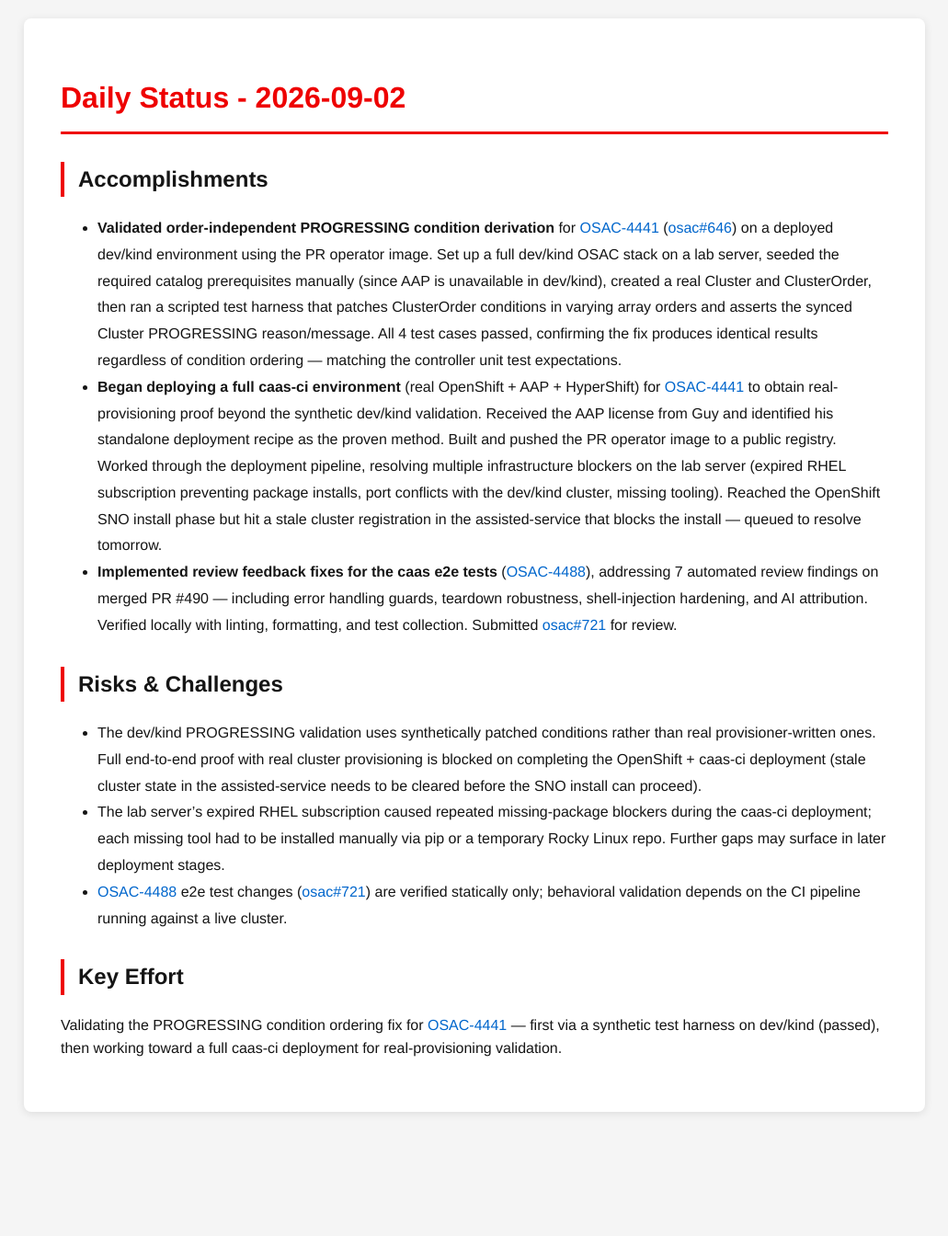
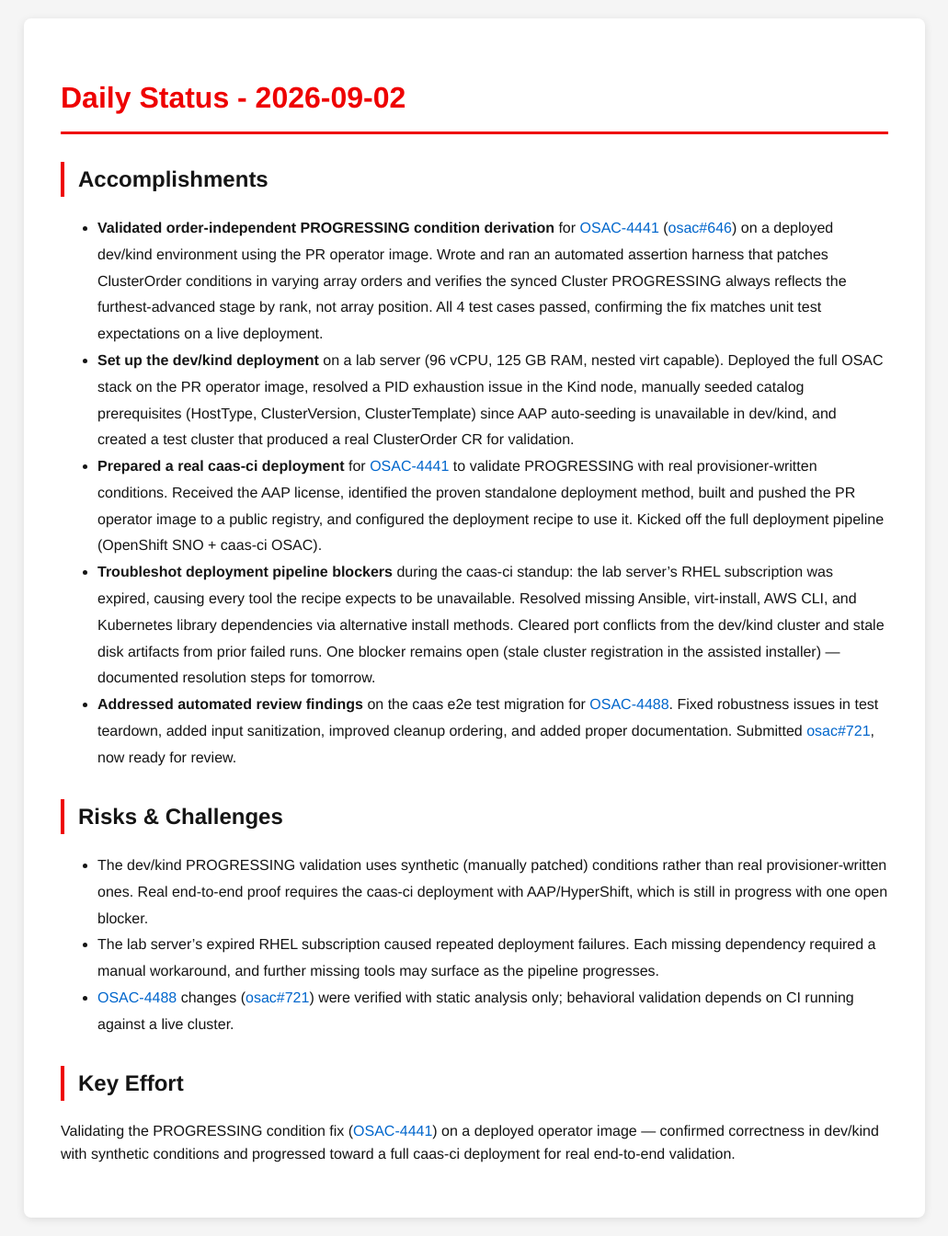
Before and after one commit to tzvatot/daily-status, a Jekyll site: the page built from 2026-09-02.md, in a window 1280 px wide. Shown: the whole page at 92% size, without its empty margins (124-1155 px from the left). Built offline with Jekyll 4.4.1, drawn with Linux system fonts in a browser that asks for light colours; before the commit the page ends 1229 px from its top, so only the background shows below that.

Commit message:
Daily status update - 2026-09-02

```diff
--- a/2026-09-02.md
+++ b/2026-09-02.md
@@ -8,16 +8,18 @@ date: 2026-09-02
 
 ## Accomplishments
 
-- **Validated order-independent PROGRESSING condition derivation** for [OSAC-4441](https://redhat.atlassian.net/browse/OSAC-4441) ([osac#646](https://github.com/osac-project/osac/pull/646)) on a deployed dev/kind environment using the PR operator image. Set up a full dev/kind OSAC stack on a lab server, seeded the required catalog prerequisites manually (since AAP is unavailable in dev/kind), created a real Cluster and ClusterOrder, then ran a scripted test harness that patches ClusterOrder conditions in varying array orders and asserts the synced Cluster PROGRESSING reason/message. All 4 test cases passed, confirming the fix produces identical results regardless of condition ordering — matching the controller unit test expectations.
-- **Began deploying a full caas-ci environment** (real OpenShift + AAP + HyperShift) for [OSAC-4441](https://redhat.atlassian.net/browse/OSAC-4441) to obtain real-provisioning proof beyond the synthetic dev/kind validation. Received the AAP license from Guy and identified his standalone deployment recipe as the proven method. Built and pushed the PR operator image to a public registry. Worked through the deployment pipeline, resolving multiple infrastructure blockers on the lab server (expired RHEL subscription preventing package installs, port conflicts with the dev/kind cluster, missing tooling). Reached the OpenShift SNO install phase but hit a stale cluster registration in the assisted-service that blocks the install — queued to resolve tomorrow.
-- **Implemented review feedback fixes for the caas e2e tests** ([OSAC-4488](https://redhat.atlassian.net/browse/OSAC-4488)), addressing 7 automated review findings on merged PR #490 — including error handling guards, teardown robustness, shell-injection hardening, and AI attribution. Verified locally with linting, formatting, and test collection. Submitted [osac#721](https://github.com/osac-project/osac/pull/721) for review.
+- **Validated order-independent PROGRESSING condition derivation** for [OSAC-4441](https://redhat.atlassian.net/browse/OSAC-4441) ([osac#646](https://github.com/osac-project/osac/pull/646)) on a deployed dev/kind environment using the PR operator image. Wrote and ran an automated assertion harness that patches ClusterOrder conditions in varying array orders and verifies the synced Cluster PROGRESSING always reflects the furthest-advanced stage by rank, not array position. All 4 test cases passed, confirming the fix matches unit test expectations on a live deployment.
+- **Set up the dev/kind deployment** on a lab server (96 vCPU, 125 GB RAM, nested virt capable). Deployed the full OSAC stack on the PR operator image, resolved a PID exhaustion issue in the Kind node, manually seeded catalog prerequisites (HostType, ClusterVersion, ClusterTemplate) since AAP auto-seeding is unavailable in dev/kind, and created a test cluster that produced a real ClusterOrder CR for validation.
+- **Prepared a real caas-ci deployment** for [OSAC-4441](https://redhat.atlassian.net/browse/OSAC-4441) to validate PROGRESSING with real provisioner-written conditions. Received the AAP license, identified the proven standalone deployment method, built and pushed the PR operator image to a public registry, and configured the deployment recipe to use it. Kicked off the full deployment pipeline (OpenShift SNO + caas-ci OSAC).
+- **Troubleshot deployment pipeline blockers** during the caas-ci standup: the lab server's RHEL subscription was expired, causing every tool the recipe expects to be unavailable. Resolved missing Ansible, virt-install, AWS CLI, and Kubernetes library dependencies via alternative install methods. Cleared port conflicts from the dev/kind cluster and stale disk artifacts from prior failed runs. One blocker remains open (stale cluster registration in the assisted installer) — documented resolution steps for tomorrow.
+- **Addressed automated review findings** on the caas e2e test migration for [OSAC-4488](https://redhat.atlassian.net/browse/OSAC-4488). Fixed robustness issues in test teardown, added input sanitization, improved cleanup ordering, and added proper documentation. Submitted [osac#721](https://github.com/osac-project/osac/pull/721), now ready for review.
 
 ## Risks & Challenges
 
-- The dev/kind PROGRESSING validation uses synthetically patched conditions rather than real provisioner-written ones. Full end-to-end proof with real cluster provisioning is blocked on completing the OpenShift + caas-ci deployment (stale cluster state in the assisted-service needs to be cleared before the SNO install can proceed).
-- The lab server's expired RHEL subscription caused repeated missing-package blockers during the caas-ci deployment; each missing tool had to be installed manually via pip or a temporary Rocky Linux repo. Further gaps may surface in later deployment stages.
-- [OSAC-4488](https://redhat.atlassian.net/browse/OSAC-4488) e2e test changes ([osac#721](https://github.com/osac-project/osac/pull/721)) are verified statically only; behavioral validation depends on the CI pipeline running against a live cluster.
+- The dev/kind PROGRESSING validation uses synthetic (manually patched) conditions rather than real provisioner-written ones. Real end-to-end proof requires the caas-ci deployment with AAP/HyperShift, which is still in progress with one open blocker.
+- The lab server's expired RHEL subscription caused repeated deployment failures. Each missing dependency required a manual workaround, and further missing tools may surface as the pipeline progresses.
+- [OSAC-4488](https://redhat.atlassian.net/browse/OSAC-4488) changes ([osac#721](https://github.com/osac-project/osac/pull/721)) were verified with static analysis only; behavioral validation depends on CI running against a live cluster.
 
 ## Key Effort
 
-Validating the PROGRESSING condition ordering fix for [OSAC-4441](https://redhat.atlassian.net/browse/OSAC-4441) — first via a synthetic test harness on dev/kind (passed), then working toward a full caas-ci deployment for real-provisioning validation.
+Validating the PROGRESSING condition fix ([OSAC-4441](https://redhat.atlassian.net/browse/OSAC-4441)) on a deployed operator image — confirmed correctness in dev/kind with synthetic conditions and progressed toward a full caas-ci deployment for real end-to-end validation.
```
